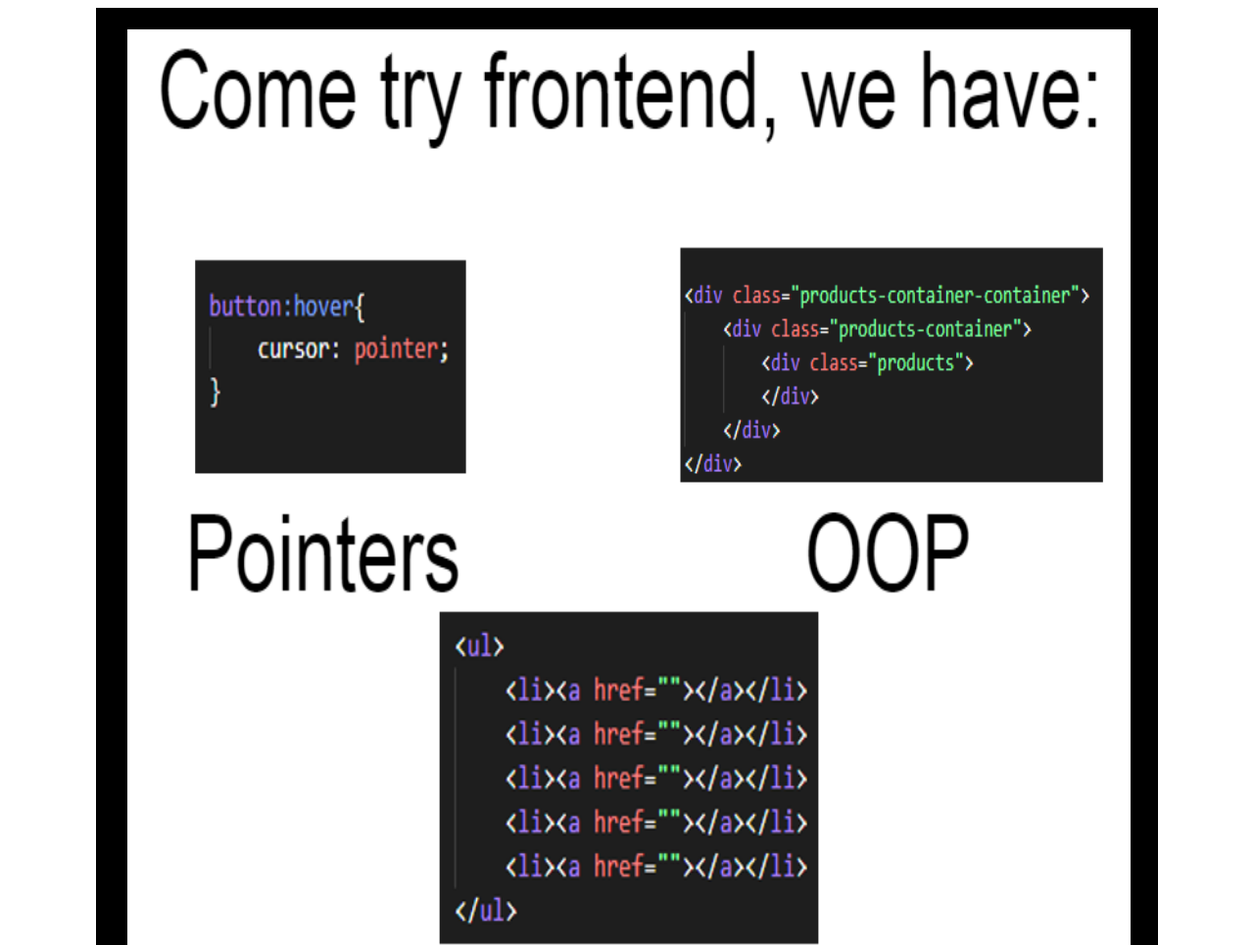
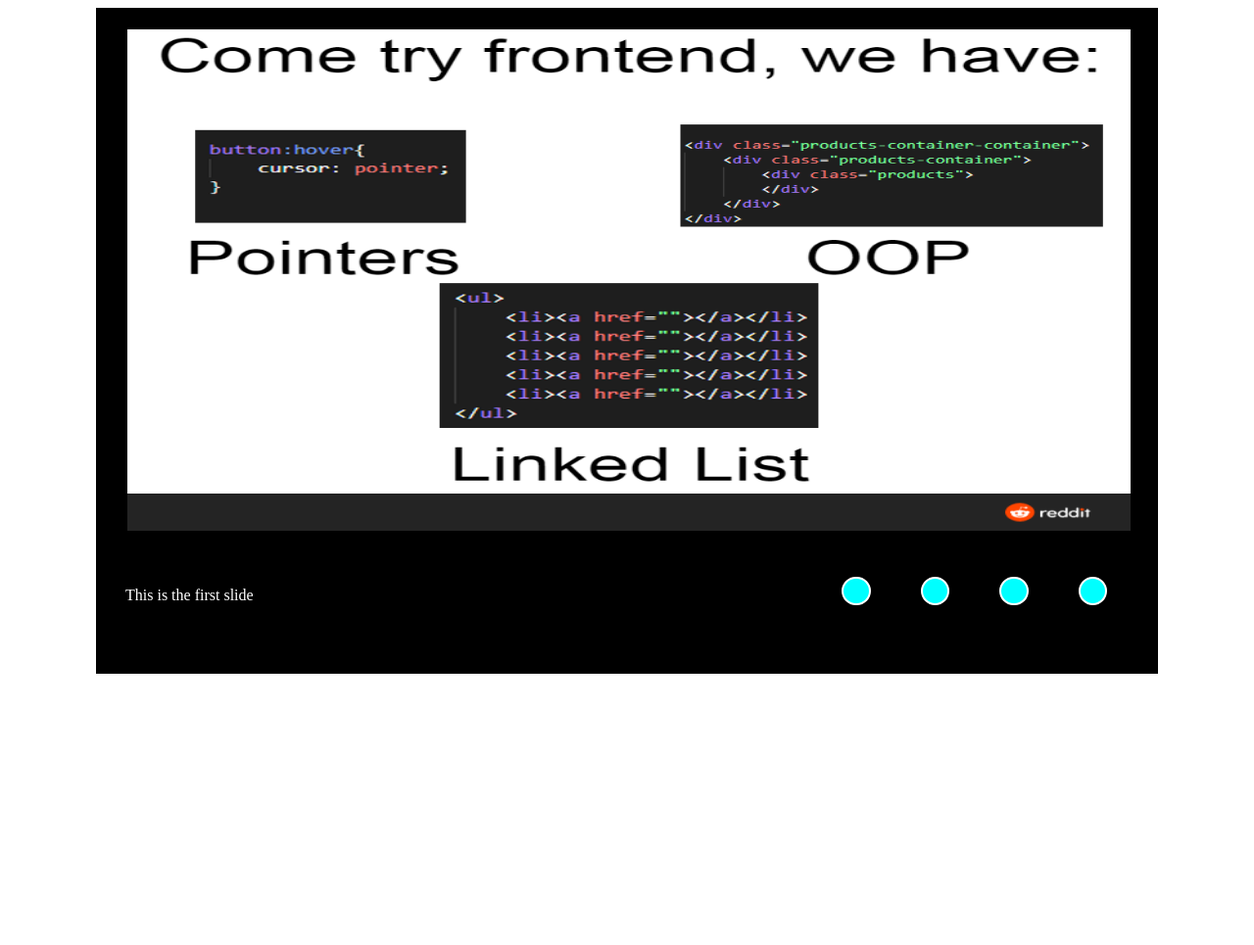
Before and after one commit to bulbashist/cssMemSlider, a plain HTML site: page index.html in a window 1280 px wide. Shown: the top 965 px of the page at 98% size. After the commit the page ends 800 px from the top, so only its background shows below. Drawn offline with Linux system fonts and the light colour scheme.

Commit message:
fix: fix images issue (Sunday, October 17, 2021 8:15:11 PM)

```diff
--- a/mobile.css
+++ b/mobile.css
@@ -15,6 +15,7 @@ html {
 
 main {
     width: 80vw;
+    height: 80vh;
     margin: 0 auto;
     padding: 20px 30px;
     background-color: black;
@@ -22,6 +23,7 @@ main {
 
 .slider {
     width: 100%;
+    height: 70%;
     margin: 0 auto;
     border: 2px solid black;
     overflow: hidden;
@@ -29,11 +31,13 @@ main {
 
 .slider-wrapper {
     width: 400%;
+    height: 100%;
     display: flex;
 }
 
 img {
-    width: 100%;
+    width: 25%;
+    height: 100%;
 }
 
 .radiobtn {
@@ -60,29 +64,30 @@ img {
     transition: transform 0.5s;
 }
 
-#r1:checked ~ .other-items .slide-descriptions .slide-description {
+#r1:checked ~ .other-items .slide-descriptions {
     transform: translateX(0);
     transition: transform 0.5s;
 }
 
-#r2:checked ~ .other-items .slide-descriptions .slide-description {
-    transform: translateX(-100%);
+#r2:checked ~ .other-items .slide-descriptions {
+    transform: translateX(-25%);
     transition: transform 0.5s;
 }
 
-#r3:checked ~ .other-items .slide-descriptions .slide-description {
-    transform: translateX(-200%);
+#r3:checked ~ .other-items .slide-descriptions {
+    transform: translateX(-50%);
     transition: transform 0.5s;
 }
 
-#r4:checked ~ .other-items .slide-descriptions .slide-description {
-    transform: translateX(-300%);
+#r4:checked ~ .other-items .slide-descriptions {
+    transform: translateX(-75%);
     transition: transform 0.5s;
 }
 
 .other-items {
     display: flex;
     flex-direction: column-reverse;
+    height: 20%;
 }
 
 .slide-descriptions {
@@ -100,17 +105,22 @@ img {
 
 .slider-bullets {
     align-self: center;
+    justify-content: center;
+    align-items: center;
     display: flex;
     flex-direction: row;
     gap: 10%;
-    width: 20%;
+    width: 40%;
+    height: 50%;
     padding: 0;
     list-style-type: none;
 }
 
 .slider-bullets li {
     list-style-type: none;
-    width: 15%;
+    width: 100%;
+    height: 100%;
+    cursor: pointer;
 }
 
 .slider-bullets li:hover .bullet {
@@ -119,8 +129,10 @@ img {
 }
 
 .bullet {
+    width: 50%;
     aspect-ratio: 1 / 1;
     border-radius: 50%;
     border: 2px solid white;
     background-color: aqua;
+    cursor: pointer;
 }
--- a/style.css
+++ b/style.css
@@ -14,7 +14,7 @@ html {
 
 main {
     width: 80vw;
-
+    height: 80vh;
     margin: 0 auto;
     padding: 20px 30px;
     background-color: black;
@@ -23,6 +23,7 @@ main {
 
 .slider {
     width: 100%;
+    height: 80%;
     margin: 0 auto;
     border: 2px solid black;
     overflow: hidden;
@@ -30,11 +31,13 @@ main {
 
 .slider-wrapper {
     width: 400%;
+    height: 100%;
     display: flex;
 }
 
 img {
-    width: 100%;
+    width: 25%;
+    height: 100%;
 }
 
 .radiobtn {
@@ -61,50 +64,60 @@ img {
     transition: transform 0.5s;
 }
 
-#r1:checked ~ .other-items .slide-description::before {
-    content: "this is the first slide";
-    animation: text-animation 5s;
+#r1:checked ~ .other-items .slide-descriptions .slide-description:nth-child(1) {
+    display: block;
 }
 
-#r2:checked ~ .other-items .slide-description::before {
-    content: "this is the second slide";
-    animation: text-animation 5s;
+#r2:checked ~ .other-items .slide-descriptions .slide-description:nth-child(2) {
+    display: block;
 }
 
-#r3:checked ~ .other-items .slide-description::before {
-    content: "this is the third slide";
-    animation: text-animation 5s;
+#r3:checked ~ .other-items .slide-descriptions .slide-description:nth-child(3) {
+    display: block;
 }
 
-#r4:checked ~ .other-items .slide-description::before {
-    content: "this is the fourth slide";
-    animation: text-animation 5s;
+#r4:checked ~ .other-items .slide-descriptions .slide-description:nth-child(4) {
+    display: block;
 }
 
 .other-items {
     display: flex;
     flex-direction: row;
     justify-content: space-between;
+    align-items: center;
+    height: 20%
 }
 
-.slide-description::before {
-    content: "this is the first slide";
-    opacity: 1;
+.slide-descriptions {
+    display: flex;
+    flex-direction: row;
+    width: 100%;
+    overflow: hidden;
+}
+
+.slide-description {
+    display: none;
+    width: 25%;
     color: white;
 }
 
 .slider-bullets {
     display: flex;
     flex-direction: row;
+    justify-content: center;
+    align-items: center;
     gap: 10%;
-    width: 20%;
+    width: 40%;
+    height: 30%;
     padding: 0;
     list-style-type: none;
 }
 
 .slider-bullets li {
     list-style-type: none;
-    width: 15%;
+    width: 100%;
+    height: 100%;
+    cursor: pointer;
 }
 
 .slider-bullets li:hover .bullet {
@@ -113,8 +126,10 @@ img {
 }
 
 .bullet {
+    width: 50%;
     aspect-ratio: 1 / 1;
     border-radius: 50%;
     border: 2px solid white;
     background-color: aqua;
+    cursor: pointer;
 }
```
